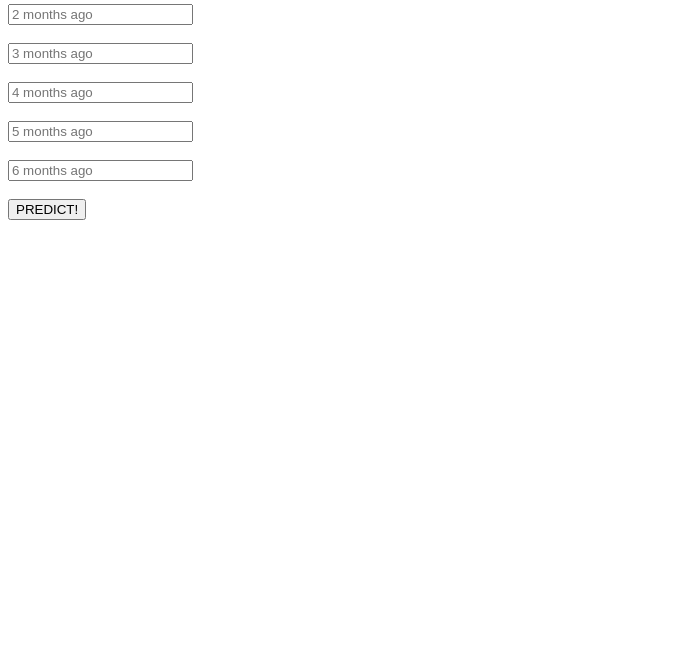
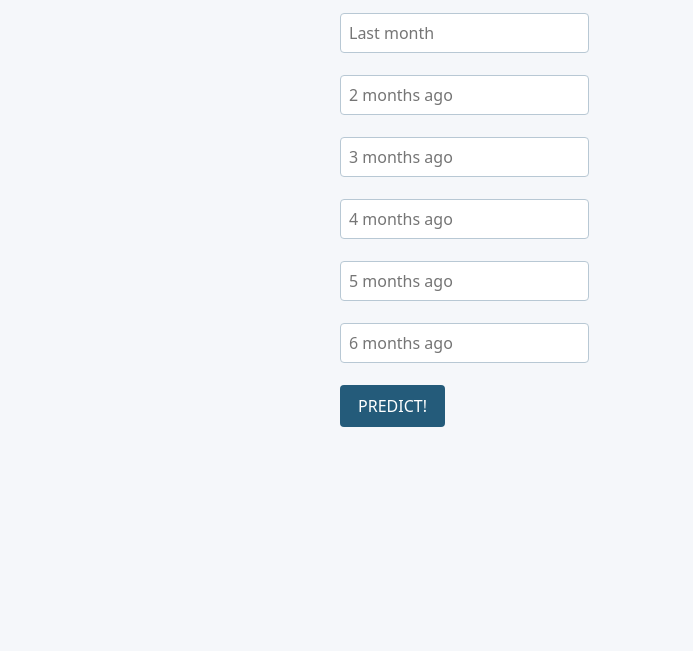
Before and after one commit to JulieHohenberg/car-sales-forecast, a plain HTML site: page frontend/index.html in a window 1280 px wide. Shown: the part 149-800 px from the top of the page, without its empty margins (0-693 px from the left). Drawn offline with Linux system fonts and the light colour scheme.

Commit message:
update colors and validation of input for extra credit

```diff
--- a/frontend/index.html
+++ b/frontend/index.html
@@ -3,6 +3,12 @@
 <html>
 <head>
     <title>Car Sales Forecast</title>
+    <style>
+        body { font-family: system-ui, sans-serif; background: #f5f7fa; color: #243247; max-width: 600px; margin: 60px auto; padding: 0 20px; }
+        h1 { color: #245b7a; }
+        input { font: inherit; padding: 8px; border: 1px solid #b8c8d4; border-radius: 4px; }
+        button { font: inherit; color: white; background: #245b7a; border: 0; border-radius: 4px; padding: 10px 18px; cursor: pointer; }
+    </style>
 </head>
 <body>
 
@@ -10,12 +16,12 @@
     <p>Enter sales from the previous 6 months.</p>
 
     <!-- input boxes for each month -->
-    <input type="number" id="lag1" placeholder="Last month" min="0" required><br><br>
-    <input type="number" id="lag2" placeholder="2 months ago" min="0" required><br><br>
-    <input type="number" id="lag3" placeholder="3 months ago" min="0" required><br><br>
-    <input type="number" id="lag4" placeholder="4 months ago" min="0" required><br><br>
-    <input type="number" id="lag5" placeholder="5 months ago" min="0" required><br><br>
-    <input type="number" id="lag6" placeholder="6 months ago" min="0" required><br><br>
+    <input type="number" id="lag1" placeholder="Last month" min="0" step="any" required><br><br>
+    <input type="number" id="lag2" placeholder="2 months ago" min="0" step="any" required><br><br>
+    <input type="number" id="lag3" placeholder="3 months ago" min="0" step="any" required><br><br>
+    <input type="number" id="lag4" placeholder="4 months ago" min="0" step="any" required><br><br>
+    <input type="number" id="lag5" placeholder="5 months ago" min="0" step="any" required><br><br>
+    <input type="number" id="lag6" placeholder="6 months ago" min="0" step="any" required><br><br>
 
     <!-- button to run prediction -->
     <button onclick="predict()">PREDICT!</button>
@@ -32,24 +38,24 @@
             for (let i = 1; i <= 6; i++) {
                 let value = document.getElementById("lag" + i).value;
 
-                // Check that all 6 inputs are filled in
-                if (value === "" || Number(value) < 0) {
+                // check that all 6 inputs are nonnegative numbers (can be floats or ints)
+                if (value === "" || !Number.isFinite(Number(value)) || Number(value) < 0) {
                     document.getElementById("result").innerText =
-                        "Please enter all 6 sales values.";
+                        "Please enter 6 valid nonnegative numbers.";
                     return;
                 }
 
                 sales.push(Number(value));
             }
 
-            // send the numbers to FastAPI
+            // send the numbers to fastapi
             let response = await fetch("/predict", {
                 method: "POST",
                 headers: {"Content-Type": "application/json"},
                 body: JSON.stringify({sales: sales})
             });
 
-            // read the prediction returned by FastAPI
+            // read the prediction returned by fastapi
             let data = await response.json();
 
             // display the prediction
```
